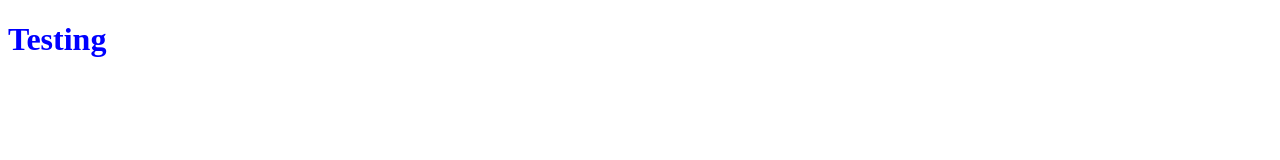
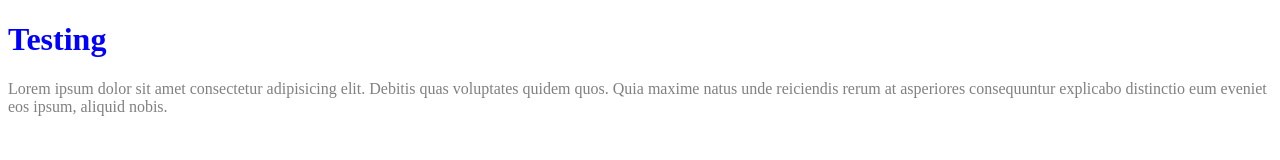
Before and after one commit to Ferdiandikaid/belajar-html-css, a plain HTML site: page index.html in a window 1280 px wide. Drawn offline with Linux system fonts and the light colour scheme.

Commit message:
Penambahan paragraf dalam html dan juga styling di css

```diff
--- a/index.html
+++ b/index.html
@@ -8,5 +8,11 @@
   </head>
   <body>
     <h1>Testing</h1>
+    <p>
+      Lorem ipsum dolor sit amet consectetur adipisicing elit. Debitis quas
+      voluptates quidem quos. Quia maxime natus unde reiciendis rerum at
+      asperiores consequuntur explicabo distinctio eum eveniet eos ipsum,
+      aliquid nobis.
+    </p>
   </body>
 </html>
--- a/style.css
+++ b/style.css
@@ -1,3 +1,7 @@
 h1 {
   color: blue;
 }
+
+p {
+  color: grey;
+}
```
